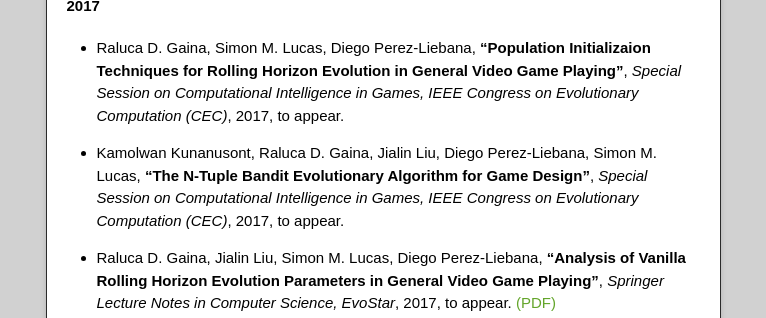
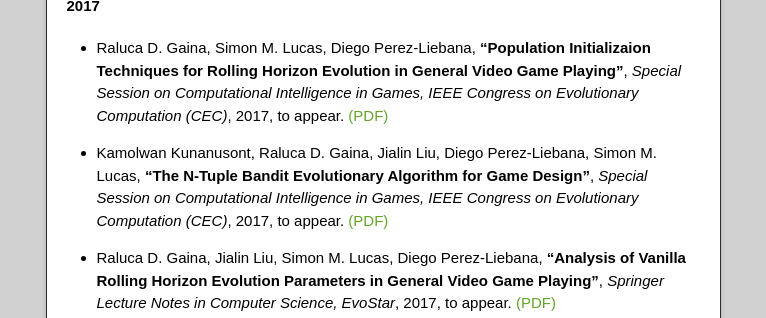
Before and after one commit to rdgain/rdgain.github.io, a Jekyll site: the page built from index.md, in a window 1280 px wide. Shown: the part 568-886 px from the top of the page, without its empty margins (257-1023 px from the left). Built offline with Jekyll 4.4.1, drawn with Linux system fonts in a browser that asks for light colours; nearby versions of some CDN libraries; the repository's description, which GitHub fills in, is left out.

Commit message:
pdfs accepted CEC papers

```diff
--- a/index.md
+++ b/index.md
@@ -13,9 +13,9 @@
 
 **2017**
 
-* Raluca D. Gaina, Simon M. Lucas, Diego Perez-Liebana, **"Population Initializaion Techniques for Rolling Horizon Evolution in General Video Game Playing"**, _Special Session on Computational Intelligence in Games, IEEE Congress on Evolutionary Computation (CEC)_, 2017, to appear.
+* Raluca D. Gaina, Simon M. Lucas, Diego Perez-Liebana, **"Population Initializaion Techniques for Rolling Horizon Evolution in General Video Game Playing"**, _Special Session on Computational Intelligence in Games, IEEE Congress on Evolutionary Computation (CEC)_, 2017, to appear. [(PDF)](assets/pdf/seeding-cec.pdf)
 
-* Kamolwan Kunanusont, Raluca D. Gaina, Jialin Liu, Diego Perez-Liebana, Simon M. Lucas, **"The N-Tuple Bandit Evolutionary Algorithm for Game Design"**, _Special Session on Computational Intelligence in Games, IEEE Congress on Evolutionary Computation (CEC)_, 2017, to appear.
+* Kamolwan Kunanusont, Raluca D. Gaina, Jialin Liu, Diego Perez-Liebana, Simon M. Lucas, **"The N-Tuple Bandit Evolutionary Algorithm for Game Design"**, _Special Session on Computational Intelligence in Games, IEEE Congress on Evolutionary Computation (CEC)_, 2017, to appear. [(PDF)](assets/pdf/n-tuple-bandit.pdf)
 
 * Raluca D. Gaina, Jialin Liu, Simon M. Lucas, Diego Perez-Liebana, **"Analysis of Vanilla Rolling Horizon Evolution Parameters in General Video Game Playing"**, _Springer Lecture Notes in Computer Science, EvoStar_, 2017, to appear. [(PDF)](assets/pdf/analysis-vanilla-rolling.pdf)
 
```
Also changed, not shown: 2 other files.
